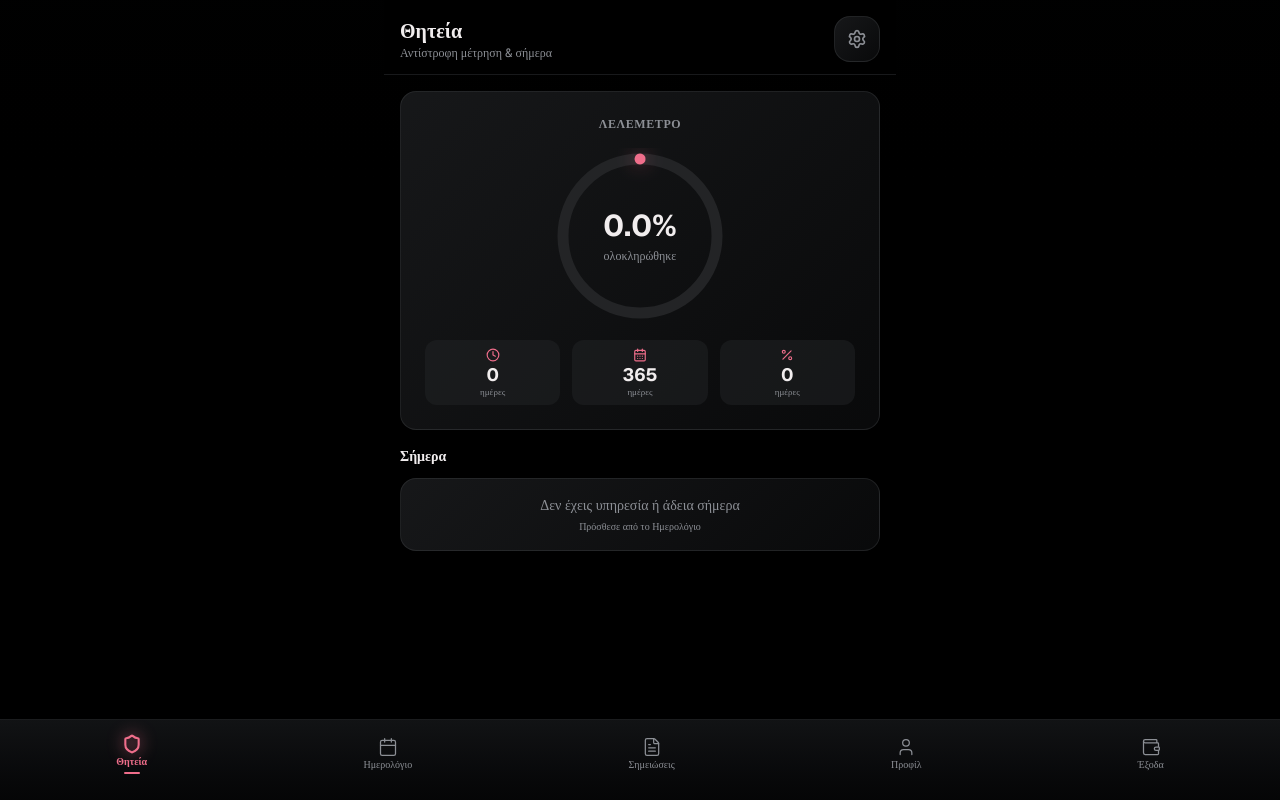
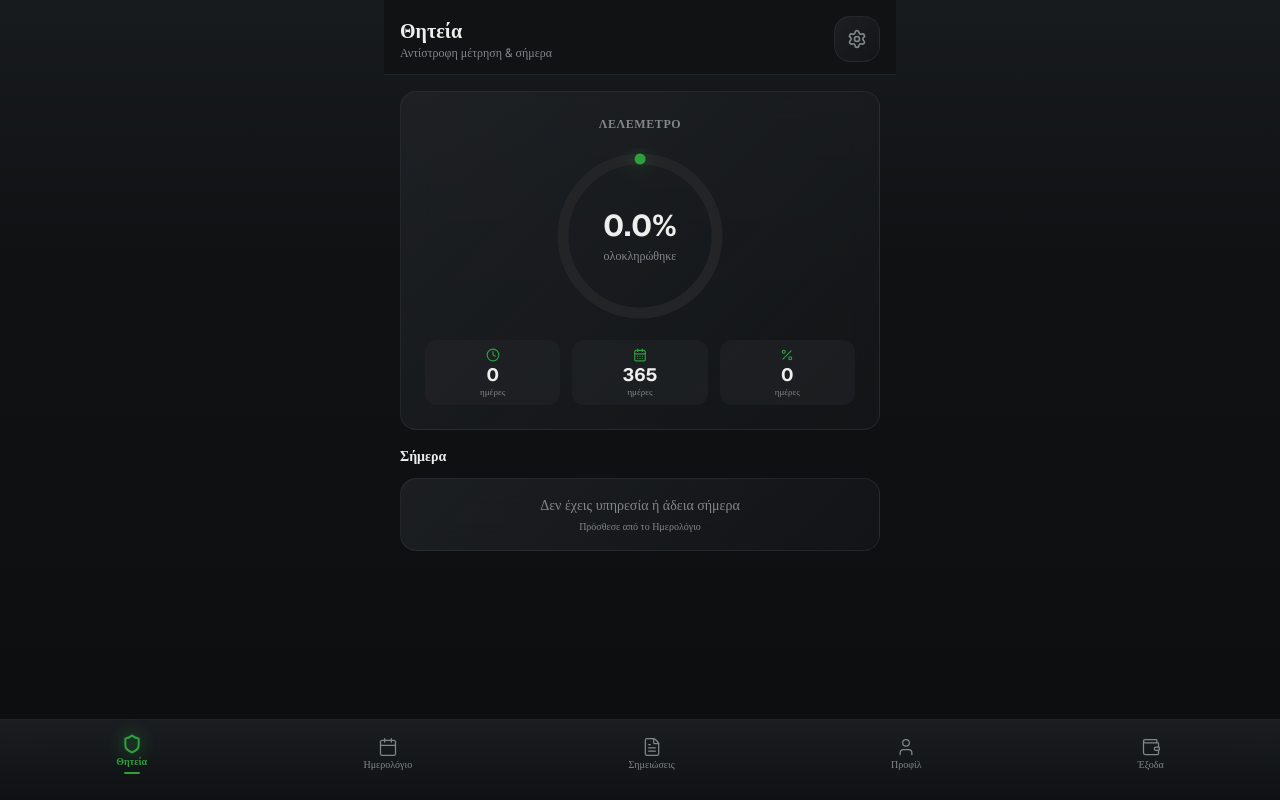
Before and after one commit to liakos199/v0-military-service-app, a Next.js app: page / in a window 1280 px wide. Built offline with nearby package versions, Linux system fonts and the light colour scheme.

Commit message:
feat: update color scheme to military green
Replace hardcoded pink/magenta colors with military green hues.

Co-authored-by: Ηλίας  Πρωϊμάκης <128422990+liakos199@users.noreply.github.com>

```diff
--- a/app/globals.css
+++ b/app/globals.css
@@ -4,42 +4,42 @@
 @custom-variant dark (&:is(.dark *));
 
 :root {
-  --background: oklch(0.0 0.0 0);
-  --foreground: oklch(0.95 0.005 0);
-  --card: oklch(0.20 0.004 260);
-  --card-foreground: oklch(0.95 0.005 0);
-  --popover: oklch(0.20 0.004 260);
-  --popover-foreground: oklch(0.95 0.005 0);
-  --primary: oklch(0.70 0.16 8);
-  --primary-foreground: oklch(0.98 0.005 0);
-  --secondary: oklch(0.26 0.004 260);
-  --secondary-foreground: oklch(0.88 0.01 0);
-  --muted: oklch(0.24 0.004 260);
-  --muted-foreground: oklch(0.65 0.01 260);
-  --accent: oklch(0.70 0.16 8);
-  --accent-foreground: oklch(0.98 0.005 0);
+  --background: oklch(0.18 0.005 250);
+  --foreground: oklch(0.95 0.005 145);
+  --card: oklch(0.23 0.008 250);
+  --card-foreground: oklch(0.95 0.005 145);
+  --popover: oklch(0.23 0.008 250);
+  --popover-foreground: oklch(0.95 0.005 145);
+  --primary: oklch(0.62 0.17 145);
+  --primary-foreground: oklch(0.98 0.005 145);
+  --secondary: oklch(0.27 0.008 250);
+  --secondary-foreground: oklch(0.88 0.01 145);
+  --muted: oklch(0.25 0.007 250);
+  --muted-foreground: oklch(0.62 0.01 250);
+  --accent: oklch(0.62 0.17 145);
+  --accent-foreground: oklch(0.98 0.005 145);
   --destructive: oklch(0.55 0.2 25);
   --destructive-foreground: oklch(0.95 0.005 0);
-  --border: oklch(0.32 0.006 260);
-  --input: oklch(0.26 0.004 260);
-  --ring: oklch(0.70 0.16 8);
-  --chart-1: oklch(0.70 0.16 8);
-  --chart-2: oklch(0.65 0.08 200);
-  --chart-3: oklch(0.60 0.12 40);
+  --border: oklch(0.33 0.01 250);
+  --input: oklch(0.27 0.008 250);
+  --ring: oklch(0.62 0.17 145);
+  --chart-1: oklch(0.62 0.17 145);
+  --chart-2: oklch(0.55 0.10 180);
+  --chart-3: oklch(0.60 0.12 85);
   --chart-4: oklch(0.72 0.10 60);
-  --chart-5: oklch(0.55 0.06 280);
+  --chart-5: oklch(0.50 0.08 200);
   --radius: 0.75rem;
-  --sidebar: oklch(0.18 0.003 260);
-  --sidebar-foreground: oklch(0.95 0.005 0);
-  --sidebar-primary: oklch(0.70 0.16 8);
-  --sidebar-primary-foreground: oklch(0.98 0.005 0);
-  --sidebar-accent: oklch(0.26 0.004 260);
-  --sidebar-accent-foreground: oklch(0.88 0.01 0);
-  --sidebar-border: oklch(0.32 0.006 260);
-  --sidebar-ring: oklch(0.70 0.16 8);
-  --glass: oklch(0.24 0.005 260 / 0.65);
-  --glass-border: oklch(0.44 0.01 260 / 0.3);
-  --glass-highlight: oklch(0.95 0.005 0 / 0.06);
+  --sidebar: oklch(0.20 0.006 250);
+  --sidebar-foreground: oklch(0.95 0.005 145);
+  --sidebar-primary: oklch(0.62 0.17 145);
+  --sidebar-primary-foreground: oklch(0.98 0.005 145);
+  --sidebar-accent: oklch(0.27 0.008 250);
+  --sidebar-accent-foreground: oklch(0.88 0.01 145);
+  --sidebar-border: oklch(0.33 0.01 250);
+  --sidebar-ring: oklch(0.62 0.17 145);
+  --glass: oklch(0.26 0.008 250 / 0.65);
+  --glass-border: oklch(0.42 0.012 250 / 0.3);
+  --glass-highlight: oklch(0.95 0.005 145 / 0.06);
 }
 
 @theme inline {
@@ -87,14 +87,14 @@
 }
 
 .glass-card {
-  background: linear-gradient(135deg, oklch(0.24 0.005 260 / 0.75), oklch(0.18 0.004 260 / 0.55));
+  background: linear-gradient(135deg, oklch(0.26 0.008 250 / 0.75), oklch(0.21 0.006 250 / 0.55));
   border: 1px solid var(--glass-border);
   backdrop-filter: blur(16px);
   -webkit-backdrop-filter: blur(16px);
 }
 
 .glass-card-highlight {
-  background: linear-gradient(135deg, oklch(0.28 0.006 260 / 0.18), oklch(0.20 0.004 260 / 0.10));
+  background: linear-gradient(135deg, oklch(0.30 0.008 250 / 0.18), oklch(0.23 0.006 250 / 0.10));
 }
 
 /* Hide scrollbar for mobile */
--- a/app/layout.tsx
+++ b/app/layout.tsx
@@ -30,7 +30,7 @@ export const viewport: Viewport = {
   initialScale: 1,
   maximumScale: 1,
   userScalable: false,
-  themeColor: '#000000',
+  themeColor: '#27272a',
   viewportFit: 'cover',
 }
 
--- a/app/page.tsx
+++ b/app/page.tsx
@@ -27,7 +27,7 @@ export default function Home() {
     return (
       <div
         className={`fixed inset-0 flex flex-col items-center justify-center bg-background z-50 ${splashFading ? 'splash-out' : ''}`}
-        style={{ background: 'linear-gradient(180deg, oklch(0.06 0.002 250) 0%, oklch(0.0 0.0 0) 50%, oklch(0.0 0.0 0) 100%)' }}
+        style={{ background: 'linear-gradient(180deg, oklch(0.22 0.008 250) 0%, oklch(0.18 0.005 250) 50%, oklch(0.16 0.004 250) 100%)' }}
       >
         <div className="splash-icon flex flex-col items-center gap-5">
           <Image
@@ -50,7 +50,7 @@ export default function Home() {
   }
 
   return (
-    <main className="min-h-dvh bg-background safe-top" style={{ background: 'linear-gradient(180deg, oklch(0.06 0.002 250) 0%, oklch(0.0 0.0 0) 30%, oklch(0.0 0.0 0) 100%)' }}>
+    <main className="min-h-dvh bg-background safe-top" style={{ background: 'linear-gradient(180deg, oklch(0.22 0.008 250) 0%, oklch(0.18 0.005 250) 30%, oklch(0.16 0.004 250) 100%)' }}>
       <div className="max-w-lg mx-auto h-dvh flex flex-col overflow-hidden">
         {activeTab === 'service' && <ServiceTab />}
         {activeTab === 'duties' && <CalendarTab />}
--- a/components/bottom-nav.tsx
+++ b/components/bottom-nav.tsx
@@ -23,7 +23,7 @@ export function BottomNav({ activeTab, onTabChange }: BottomNavProps) {
   return (
     <nav
       className="fixed bottom-0 left-0 right-0 z-50 safe-bottom border-t border-glass-border"
-      style={{ background: 'linear-gradient(180deg, oklch(0.20 0.005 260 / 0.85), oklch(0.12 0.003 260 / 0.95))', backdropFilter: 'blur(20px)', WebkitBackdropFilter: 'blur(20px)' }}
+      style={{ background: 'linear-gradient(180deg, oklch(0.24 0.008 250 / 0.90), oklch(0.18 0.006 250 / 0.95))', backdropFilter: 'blur(20px)', WebkitBackdropFilter: 'blur(20px)' }}
       role="tablist"
       aria-label="Κύρια πλοήγηση"
     >
@@ -48,7 +48,7 @@ export function BottomNav({ activeTab, onTabChange }: BottomNavProps) {
                   : 'text-muted-foreground active:scale-95'
               )}
             >
-              <Icon className={cn('h-5 w-5', isActive && 'drop-shadow-[0_0_8px_oklch(0.70_0.16_8)]')} strokeWidth={isActive ? 2.5 : 1.5} />
+              <Icon className={cn('h-5 w-5', isActive && 'drop-shadow-[0_0_8px_oklch(0.62_0.17_145)]')} strokeWidth={isActive ? 2.5 : 1.5} />
               <span className={cn('text-[10px] leading-tight', isActive ? 'font-semibold' : 'font-normal')}>
                 {tab.label}
               </span>
--- a/components/calendar-tab.tsx
+++ b/components/calendar-tab.tsx
@@ -315,7 +315,7 @@ export function CalendarTab() {
         >
           <div
             className="w-full max-w-lg rounded-t-2xl p-4 pb-8 border-t border-glass-border safe-bottom"
-            style={{ background: 'linear-gradient(180deg, oklch(0.20 0.004 250), oklch(0.12 0.002 250))' }}
+            style={{ background: 'linear-gradient(180deg, oklch(0.26 0.008 250), oklch(0.20 0.006 250))' }}
             onClick={(e) => e.stopPropagation()}
           >
             <div className="w-10 h-1 rounded-full bg-muted-foreground/30 mx-auto mb-4" />
--- a/components/fullscreen-modal.tsx
+++ b/components/fullscreen-modal.tsx
@@ -28,10 +28,10 @@ export function FullscreenModal({ isOpen, onClose, title, children }: Fullscreen
   if (!isOpen) return null
 
   return (
-    <div className="fixed inset-0 z-[100]" style={{ background: 'linear-gradient(180deg, oklch(0.08 0.002 250), oklch(0.0 0.0 0) 40%)' }}>
+    <div className="fixed inset-0 z-[100]" style={{ background: 'linear-gradient(180deg, oklch(0.22 0.008 250), oklch(0.16 0.004 250) 40%)' }}>
       <div className="flex flex-col h-full safe-top">
         {/* Header */}
-        <div className="flex items-center justify-between px-4 py-3 border-b border-border" style={{ background: 'linear-gradient(90deg, oklch(0.12 0.003 250 / 0.5), oklch(0.08 0.002 250 / 0.3))' }}>
+        <div className="flex items-center justify-between px-4 py-3 border-b border-border" style={{ background: 'linear-gradient(90deg, oklch(0.24 0.008 250 / 0.5), oklch(0.20 0.006 250 / 0.3))' }}>
           <h2 className="text-base font-semibold text-foreground">{title}</h2>
           <button
             onClick={() => {
--- a/components/service-tab.tsx
+++ b/components/service-tab.tsx
@@ -189,13 +189,13 @@ export function ServiceTab() {
               cy="80"
               r="70"
               fill="none"
-              stroke="oklch(0.70 0.16 8)"
+              stroke="oklch(0.62 0.17 145)"
               strokeWidth="10"
               strokeLinecap="round"
               strokeDasharray={`${(percentage / 100) * circumference} ${circumference}`}
               className="transition-all duration-1000 ease-out"
               style={{
-                filter: 'drop-shadow(0 0 8px oklch(0.70 0.16 8 / 0.5))',
+                filter: 'drop-shadow(0 0 8px oklch(0.62 0.17 145 / 0.5))',
               }}
             />
           </svg>
@@ -216,7 +216,7 @@ export function ServiceTab() {
           />
           <StatCard
             icon={CalendarDays}
-            label="Απομένουν"
+            label="Απ��μένουν"
             value={`${effectiveDaysRemaining}`}
             unit="ημέρες"
           />
```
